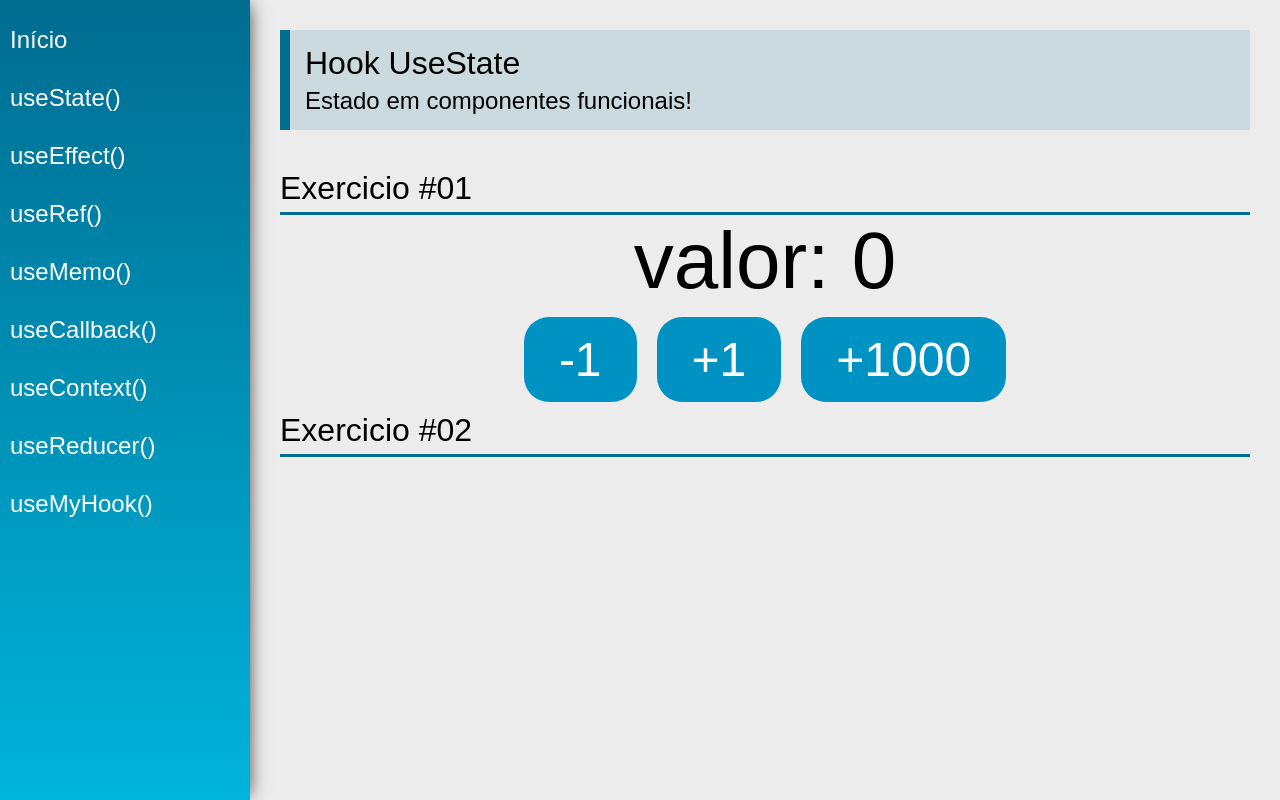
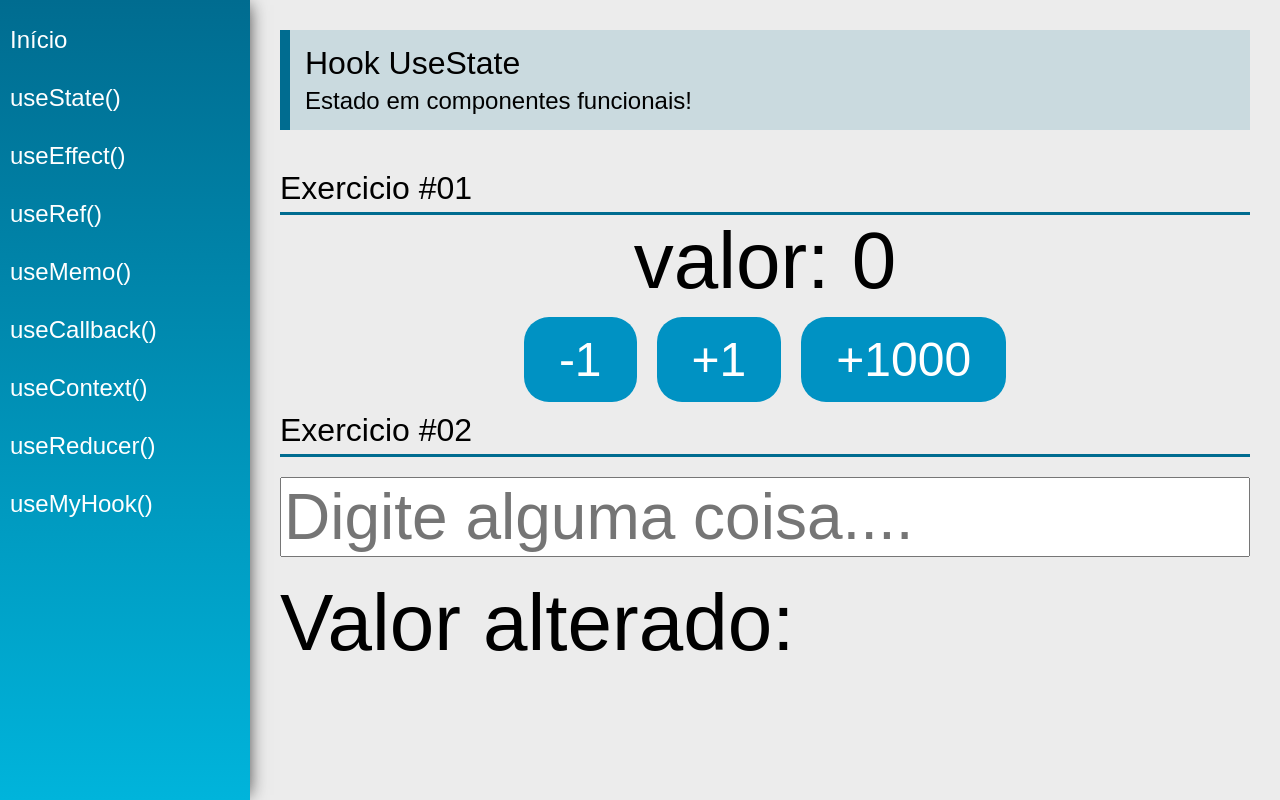
Before and after one commit to mrcomputer2018/hooks, a React (Create React App) app: page /useState in a window 1280 px wide. Built offline with nearby package versions, Linux system fonts and the light colour scheme.

Commit message:
hook useState #02

```diff
--- a/src/views/examples/UseState.jsx
+++ b/src/views/examples/UseState.jsx
@@ -5,6 +5,7 @@ import SectionTitle from '../../components/layout/SectionTitle'
 const UseState = (props) => {
     //* 0 - valor inicial do componente
     const [count, setCount] = useState(0)
+    const [name, setName] = useState('')
 
     return (
         <div className="UseState">
@@ -34,6 +35,14 @@ const UseState = (props) => {
                 </div>
             </div>
             <SectionTitle title='Exercicio #02'/>
+            <input
+                type="text"
+                className="input"
+                placeholder="Digite alguma coisa...."
+                value={ name }
+                onChange={(event) => setName(event.target.value)}/>
+
+            <span className="text">Valor alterado: { name }</span>
         </div>
     )
 }
```
